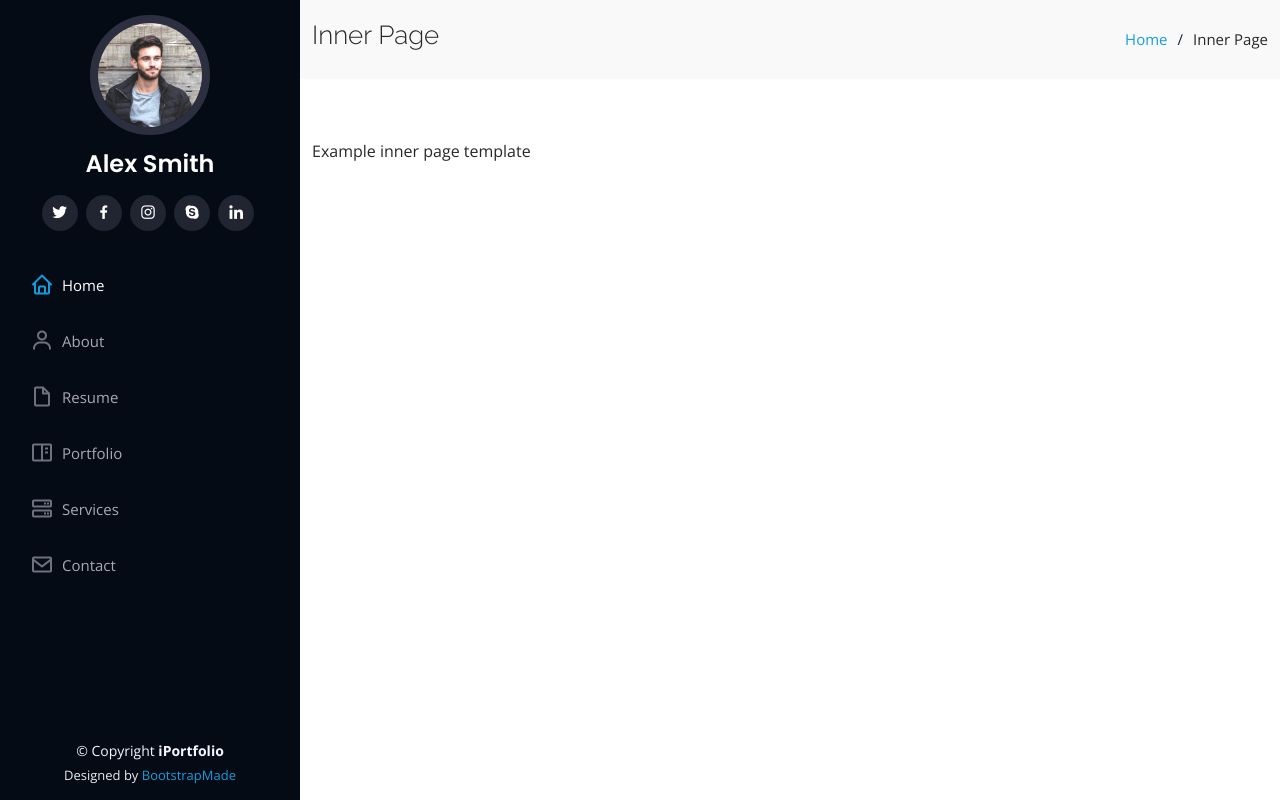
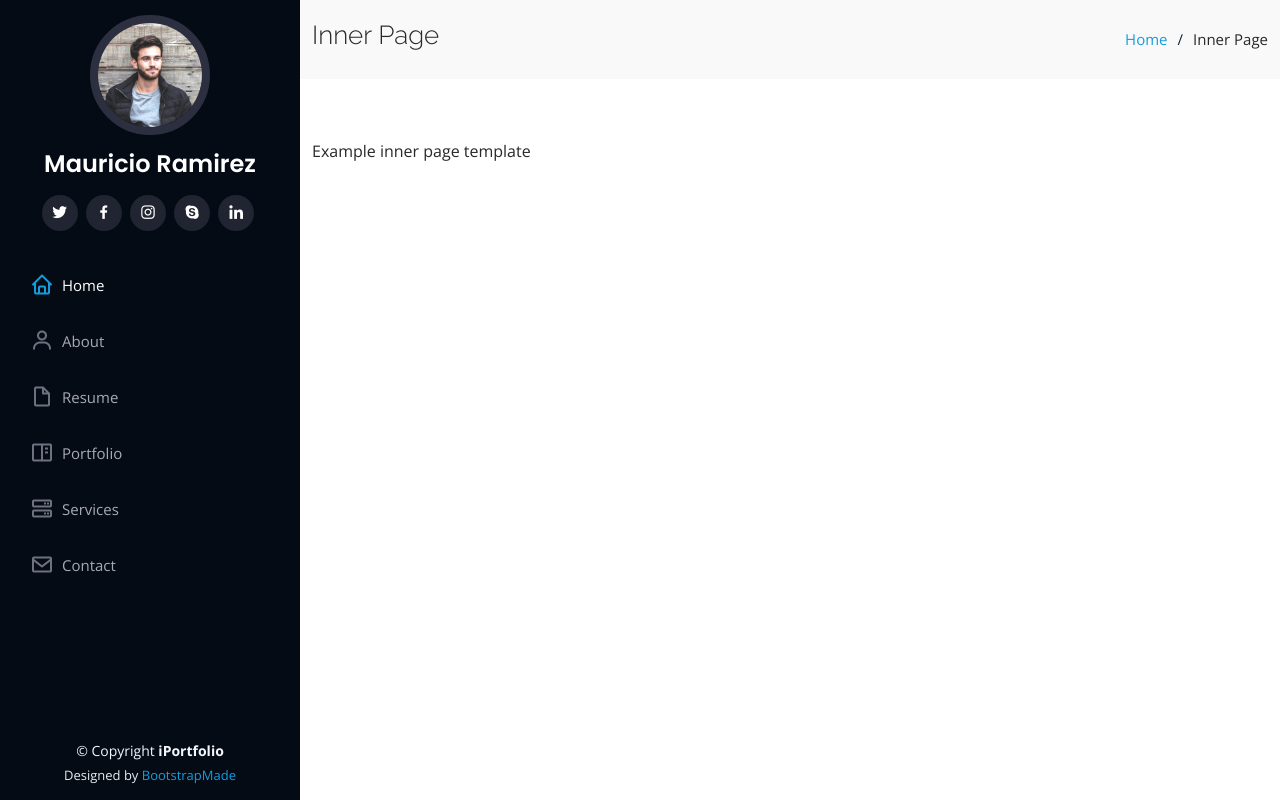
Before and after one commit to mf-rl/mf-rl.github.io, a plain HTML site: page inner-page.html in a window 1280 px wide. Drawn offline with nearby package versions, Linux system fonts and the light colour scheme.

Commit message:
Update inner-page.html

```diff
--- a/inner-page.html
+++ b/inner-page.html
@@ -46,7 +46,7 @@
 
       <div class="profile">
         <img src="assets/img/profile-img.jpg" alt="" class="img-fluid rounded-circle">
-        <h1 class="text-light"><a href="index.html">Alex Smith</a></h1>
+        <h1 class="text-light"><a href="index.html">Mauricio Ramirez</a></h1>
         <div class="social-links mt-3 text-center">
           <a href="#" class="twitter"><i class="bx bxl-twitter"></i></a>
           <a href="#" class="facebook"><i class="bx bxl-facebook"></i></a>
```
